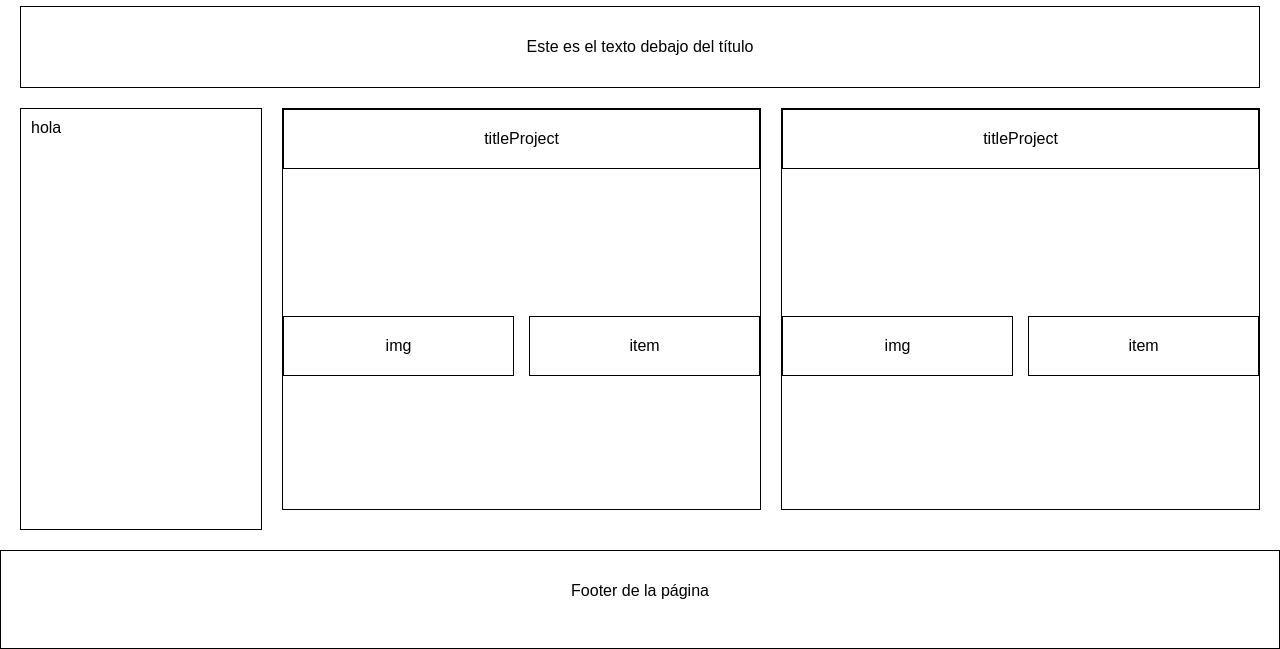
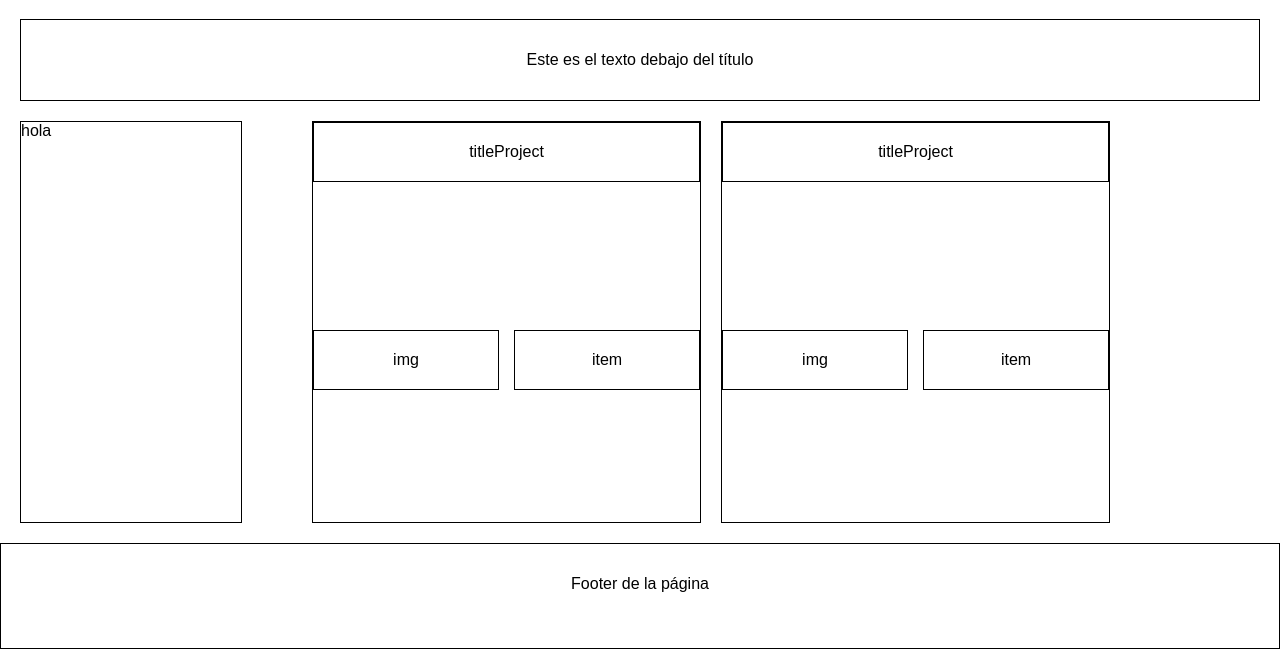
Before and after one commit to ITB2526-LaiaCoca/pages, a plain HTML site: page index.html in a window 1280 px wide. Shown: the part 151-800 px from the top of the page. Drawn offline with Linux system fonts and the light colour scheme.

Commit message:
zxddsfdsf

```diff
--- a/css/style.css
+++ b/css/style.css
@@ -43,16 +43,18 @@ header {
     width: 220px;
     border: 1px solid black;
     height: 50vh;             /* altura fija si quieres */
-    padding: 10px;
+    padding: 0px;
 }
 
 /* ==== CONTENEDOR PRINCIPAL ==== */
 main.contenedor-principal {
-    flex: 1;                   /* ocupa todo el espacio restante */
+    flex: 1;
     display: flex;
     gap: 20px;
     flex-wrap: wrap;           /* permite que varios proyectos bajen si no caben */
     padding:0;
+    margin-left: 50px;
+    margin-right:150px;
 }
 
 /* ==== BLOQUES DE PROYECTO ==== */
```
